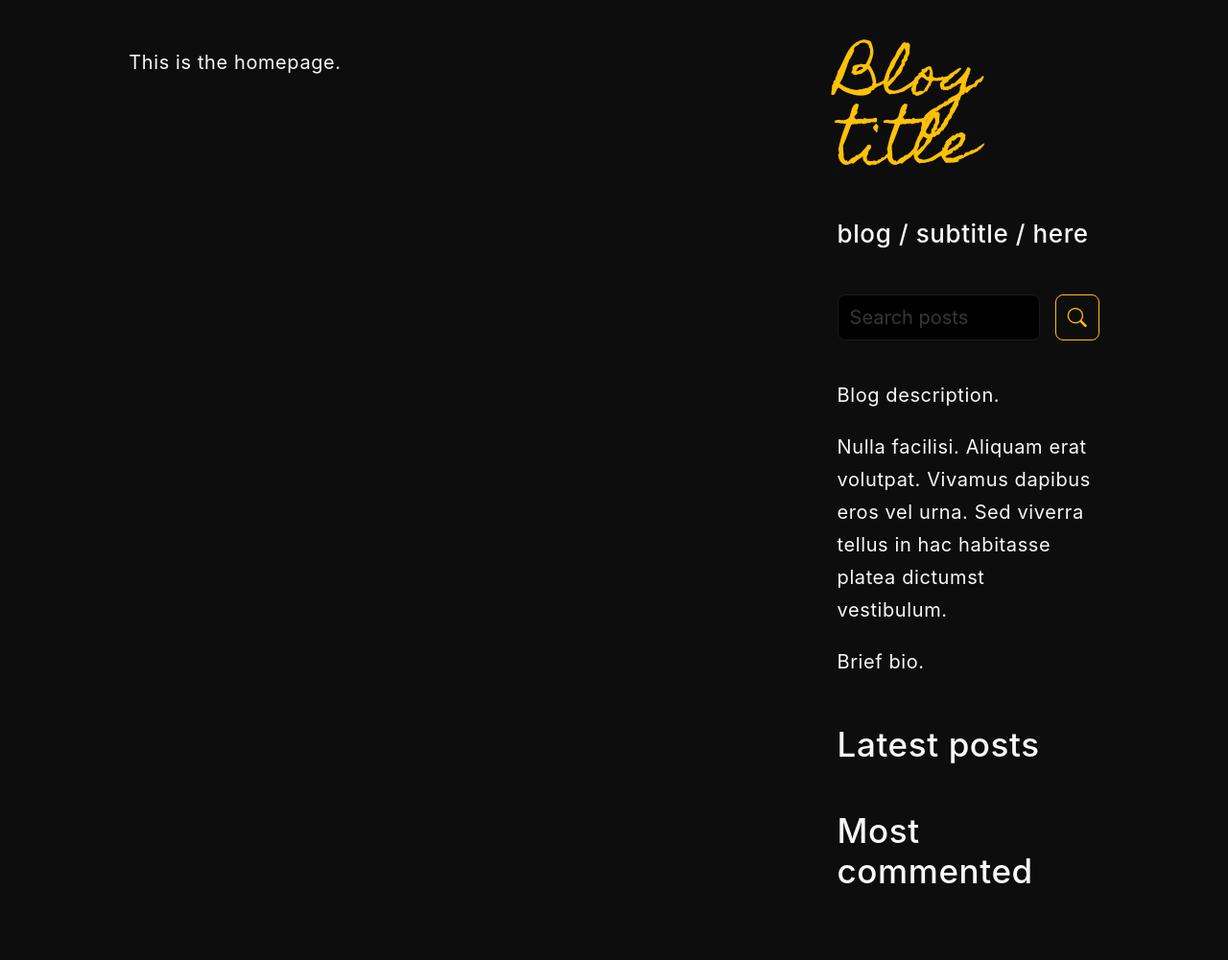
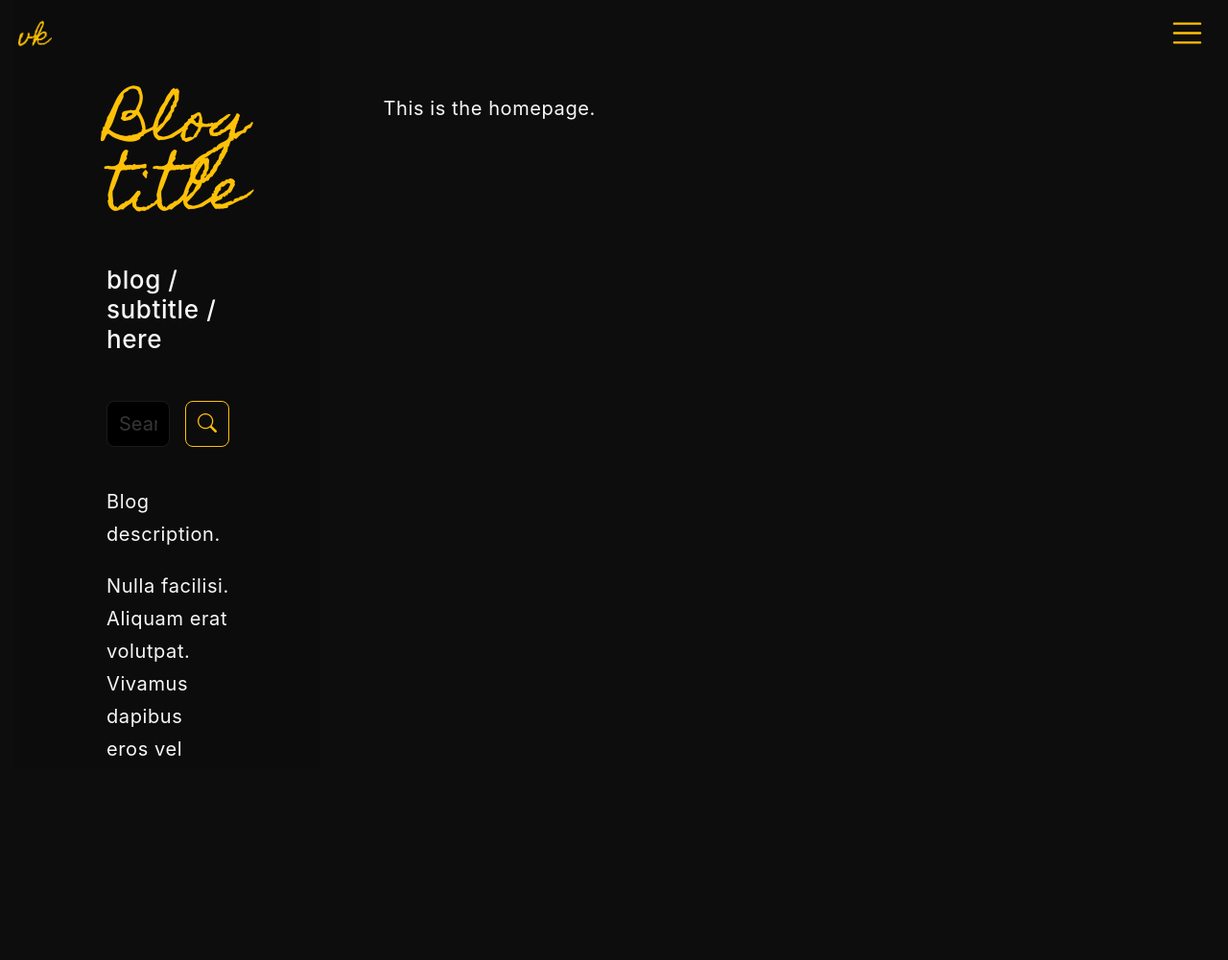
Before and after one commit to violet-kester/django-blog, a Django app: page /blog/ in a window 1280 px wide. Shown: the whole page at 96% size. After the commit the page ends 788 px from the top, so only its background shows below. Run offline with Django 4.2, Linux system fonts and the light colour scheme; data that the repository does not hold is empty; some libraries are stand-ins or nearby versions.

Commit message:
cleaned up base layout, added navbar

```diff
--- a/blog/templates/blog/base.html
+++ b/blog/templates/blog/base.html
@@ -25,29 +25,32 @@
 </head>
 
 <body>
-  <div class="container-fluid p-0">
+  <div class="container-fluid">
 
-    <div class="container col-11 justify-content-center px-5">
-      <div class="row">
+    <!-- Navbar -->
+    {% include './navbar.html' %}
 
-        <!-- sidebar -->
-        <aside class="col-12 col-lg-4 p-5 text-center text-lg-left">
-          <div>
+    <!-- Sidebar -->
+    <aside class="col-12 col-lg-3 p-5 glassy show position-fixed text-center text-lg-left" id="sidebar">
+      <div class="container col-11 col-lg-12 px-1 px-xl-5 py-5">
         {% include './sidebar.html' %}
       </div>
     </aside>
 
-        <!-- content -->
-        <main class="col-12 col-lg-8 p-5 px-lg-4 px-xl-5 order-lg-first">
-          <div>
+    <!-- Content -->
+    <main class="p-5">
+      <div class="container col-11 col-lg-7 col-xl-6 p-5">
         {% block content %}
         {% endblock %}
       </div>
     </main>
 
   </div>
-    </div>
-  </div>
+
+  <!-- Bootstrap -->
+  <script src="https://cdn.jsdelivr.net/npm/bootstrap@5.3.2/dist/js/bootstrap.bundle.min.js"
+    integrity="sha384-C6RzsynM9kWDrMNeT87bh95OGNyZPhcTNXj1NW7RuBCsyN/o0jlpcV8Qyq46cDfL"
+    crossorigin="anonymous"></script>
 </body>
 
 </html>
```
Lines whose indentation alone changed are shown as unchanged.
